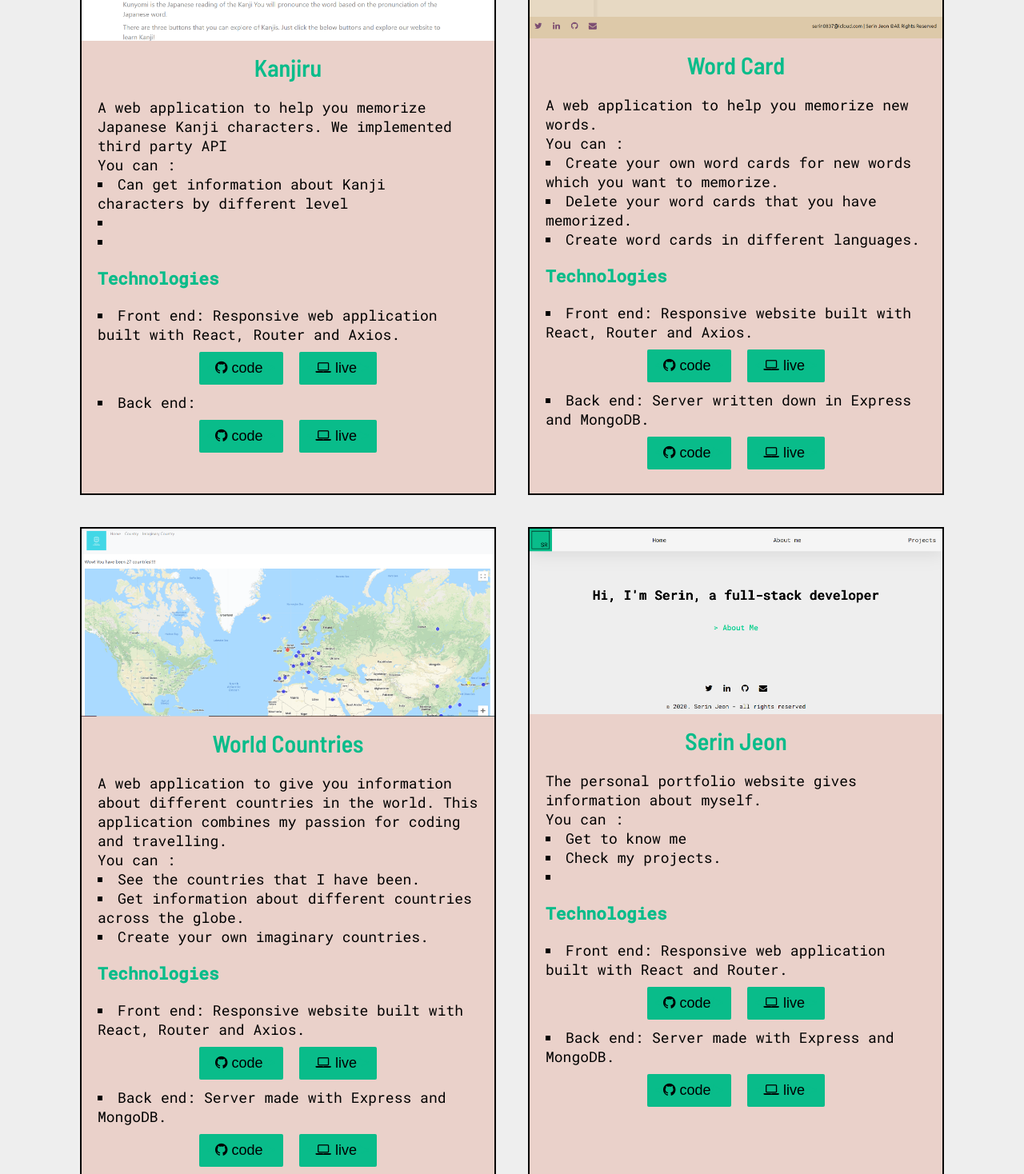
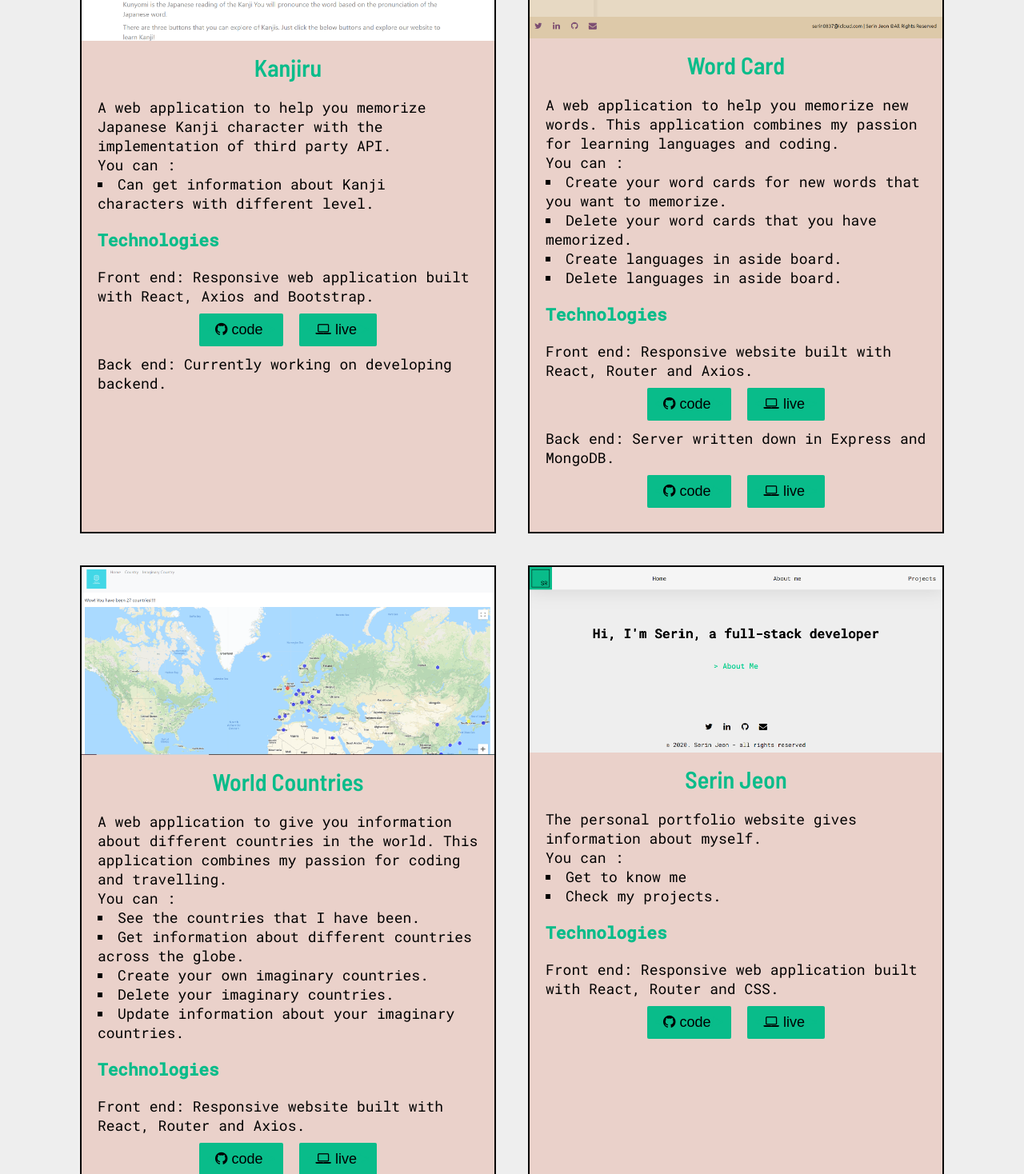
Before and after one commit to serin0837/portfolio, a React (Create React App) app: page /project in a window 1280 px wide. Shown: the part 382-1850 px from the top of the page at 80% size. Built offline with nearby package versions, Linux system fonts and the light colour scheme.

Commit message:
refactor my code and update about me

```diff
--- a/src/component/AboutMe.jsx
+++ b/src/component/AboutMe.jsx
@@ -5,12 +5,6 @@ const AboutMe = () => {
     <div className="main">
       <section id="about-me" className="about-me-section">
         <h1>My name is Serin.</h1>
-        <a
-          href="https://drive.google.com/file/d/1XbxNp74OGQPgTmai5cHZytZYo-nnH5Gz/view?usp=sharing"
-          download
-        >
-          &gt; <i>download my CV!</i>
-        </a>
         <p id="background">
           <span role="img" aria-label="emoji">
             🐣
@@ -33,6 +27,7 @@ const AboutMe = () => {
           Following that conversation, I started to do my research into the
           field and joined meetups such as ‘code up’ and ‘code and stuff’. From
           there my interest grew and grew.
+          I met amazing people at meet ups and received a lot of help from mentors and I want to be a mentor soon so that I can help people who want to be in the tech industry.
         </p>
 
         <p id="career">
@@ -43,17 +38,25 @@ const AboutMe = () => {
           had very little knowledge on. However, after spending time speaking
           with people from the industry, attending meetups, watching hours of
           youtube videos, studying via online classes, and practicing at home, I
-          have found something that I am incredibly passionate about. Recently I
-          joined a full-time boot camp, Northcoders. Over 2 months in boot camp,
-          I gained knowledge of fundamental javascript, test-driven development,
-          object-oriented programming, RESTful API and CRUD operations. In
-          Northcoders, our focus of study was front-end development so since
-          graduating my focus has been on learning backend and studying
-          responsive web design with Freecodecamp, where I got my certification.
-          I am also doing the 100 days of code challenge on twitter. (Check to
-          see my journey in Twitter!) Now I am looking for my next journey as a
-          developer.
-        </p>
+          have found something that I am incredibly passionate about. April 2019, I
+          joined a full-time boot camp, Northcoders. Joining boot camp was not easy decision to make
+          but I was certain that this was the path that I wanted to take. In boot camp,
+          I gained knowledge of fundamental JavaScript, test-driven development,
+          object-oriented programming, RESTful API and CRUD operations and React.<br></br><br></br>
+          <span role="img" aria-label="emoji">
+            🐉🐉
+          </span>
+          In Northcoders, our focus of the study was front-end development so since graduating my focus has been on learning backend.
+          When I start studying backend, it was daunting as I was self-studying but I have managed to make MERN stack applications.
+          The more I learn, the more my passion grows.
+          I also finished doing the 100 days of code challenge on Twitter after graduating from Northcoders to keep my routine of studying from 9 to 5.
+          (Check to see my journey on Twitter!) During this challenge, I get to know a lot of like minded people and have been inspired greatly by them.
+          January 2021, I started another journey with QA, which is UK's leading tech skills organisation.
+          Luckily I received funds from GMCA after successfully completing pre learning. So far I have been learning about Agile methods,
+          Cloud computing with Google Cloud Platform, CI/ CD, MySQL, Python and Flask. I am building my first project in QA at the moment with the technologies that I have learned so far. Next, I am looking for my next journey as a full stack developer.
+          </p>
+
+
       </section>
     </div>
   );
--- a/src/component/Project.jsx
+++ b/src/component/Project.jsx
@@ -12,25 +12,26 @@ const Project = () => {
   const projectDatas = [
     {title : "Kanjiru",
     image : kanji,
-    mainP : "A web application to help you memorize Japanese Kanji characters. We implemented third party API",
+    mainP : "A web application to help you memorize Japanese Kanji character with the implementation of third party API.",
     listP : [
-      "Can get information about Kanji characters by different level",
+      "Can get information about Kanji characters with different level.",
     ],
-    frontendTech : "Responsive web application built with React, Router and Axios.",
+    frontendTech : "Responsive web application built with React, Axios and Bootstrap.",
     frontendLive: "https://kanji-ru.netlify.app",
     frontendCode:"https://github.com/Kimovi/Kanji_ru",
-    backendTech: "",
+    backendTech: "Currently working on developing backend.",
     backendLive: "",
     backendCode: "",
     },
     //1
     {title : "Word Card",
     image : wordCard,
-    mainP : "A web application to help you memorize new words.",
+    mainP : "A web application to help you memorize new words. This application combines my passion for learning languages and coding.",
     listP : [
-      "Create your own word cards for new words which you want to memorize.",
+      "Create your word cards for new words that you want to memorize.",
       "Delete your word cards that you have memorized.",
-      "Create word cards in different languages."
+      "Create languages in aside board.",
+      "Delete languages in aside board."
     ],
     frontendTech : "Responsive website built with React, Router and Axios.",
     frontendLive: "https://word-card.netlify.app/",
@@ -66,10 +67,10 @@ const Project = () => {
       "Get to know me",
       "Check my projects.",
     ],
-    frontendTech : "Responsive web application built with React and Router.",
+    frontendTech : "Responsive web application built with React, Router and CSS.",
     frontendCode: "https://github.com/serin0837/portfolio",
     frontendLive: "https://serin-jeon.herokuapp.com",
-    backendTech: "Server made with Express and MongoDB.",
+    backendTech: "",
     backendCode: null,
     backendLive: null,
     },
@@ -80,17 +81,17 @@ const Project = () => {
     listP : [
       "Get information about my Korean classes.",
     ],
-    frontendTech : "Responsive webpage with HTML and CSS.",
+    frontendTech : "Responsive webpage with HTML and CSS. Connected to Firebase DB to receive email information",
     frontendCode: "https://github.com/serin0837/damso_learnkorean",
     frontendLive: "https://damsolearnkorean.netlify.app/",
-    backendTech: "Connected to Firebase DB to get email information",
+    backendTech: "",
     backendCode: null,
     backendLive: null,
     },
     //5
     {title : "ChoHan Bakuchi",
     image : dice,
-    mainP : "A single web page to play Japanese dice game. Made with pair-programming with my friend.",
+    mainP : "A single web page to play a Japanese dice game. Made with pair-programming with my friend.",
     listP : [
       "Play Japanese dice game.",
     ],
@@ -104,7 +105,7 @@ const Project = () => {
     //6
     {title : "Learn Japanese",
     image : japanese,
-    mainP : "A single web page to memorize Japanese words.",
+    mainP : "A single web page to memorize Japanese words. Made with pair-programming.",
     listP : [
       "Add a word that you want to memorize.",
       "Delete a word that you don't want memorize.",
--- a/src/component/ProjectCard.jsx
+++ b/src/component/ProjectCard.jsx
@@ -10,20 +10,21 @@ const ProjectCard = ({projectData}) => {
                     alt={projectData.title}
                 />
             </div>
+
             <h2 className="project-title">{projectData.title}</h2>
             <div className="project-explain">
                 <p>{projectData.mainP}</p>
-              {/* <p className="explain">Live button is not working at the moment.</p> */}
                 You can :
                 <ul>
                     <li>{projectData.listP[0]}</li>
-                    <li>{projectData.listP[1]}</li>
-                    <li>{projectData.listP[2]}</li>
+                    {projectData.listP[1] && <li>{projectData.listP[1]}</li>}
+                    {projectData.listP[2] && <li>{projectData.listP[2]}</li>}
+                    {projectData.listP[3] && <li>{projectData.listP[3]}</li>}
+                    {projectData.listP[4] && <li>{projectData.listP[4]}</li>}
                 </ul>
                 <div className="project-tech">
                     <h3>Technologies</h3>
-                    <ul>
-                    <li>Front end: {projectData.frontendTech}</li>
+                        <p>Front end: {projectData.frontendTech}</p>
                         <div className="project-button">
                             <button>
                                 <a
@@ -50,11 +51,10 @@ const ProjectCard = ({projectData}) => {
                                 </a>
                             </button>
                         </div>
-                <li>
-                    Back end: {projectData.backendTech}
-                </li>
-                </ul>
-            </div>
+                        {projectData.backendTech &&
+                        <div>
+                            <p>Back end: {projectData.backendTech}</p>
+                            {projectData.backendCode &&
                             <div className="project-button">
                                 <button>
                                     <a
@@ -81,6 +81,10 @@ const ProjectCard = ({projectData}) => {
                                     </a>
                                 </button>
                             </div>
+                            }
+                        </div>
+                        }
+                </div>
             </div>
         </div>
     );
```
Also changed, not shown: 2 other files (tests, documents, lock files or other folders). Lines whose indentation alone changed are shown as unchanged.
